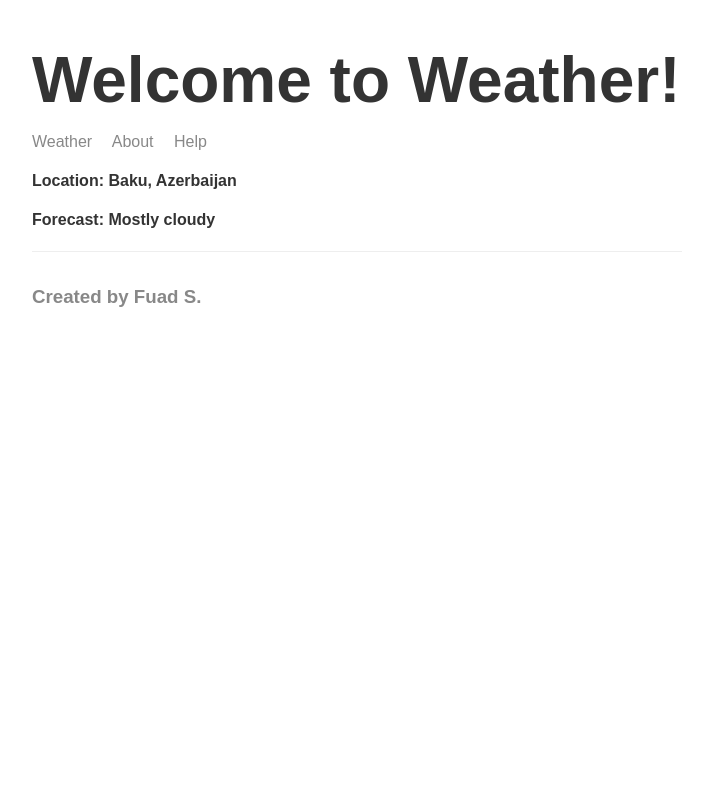
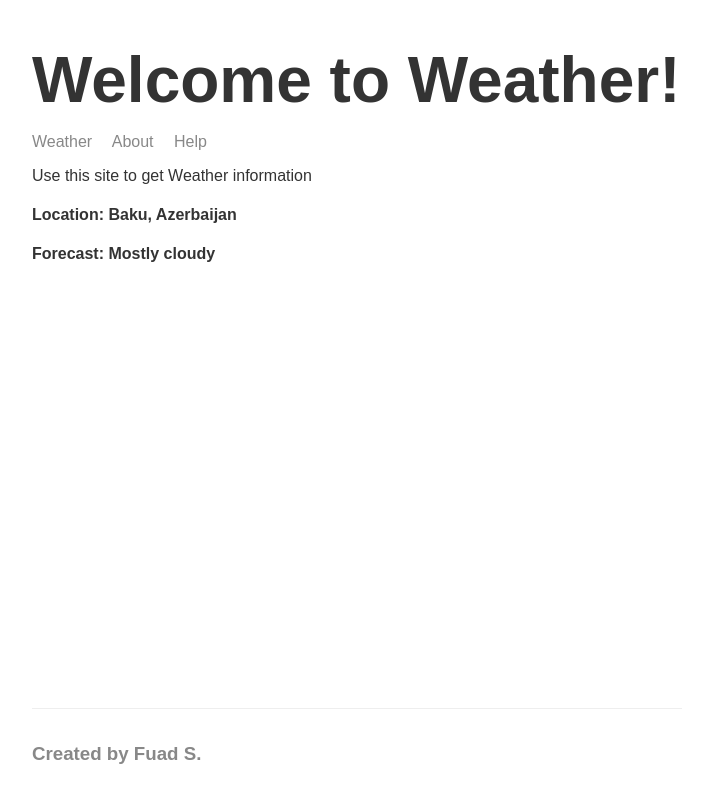
Before and after one commit to fuadsuleyman/weather_web_app, a Node server app: page / in a window 1280 px wide. Shown: the whole page, without its empty margins (283-996 px from the left). Run offline with Node 20, Linux system fonts and the light colour scheme; some libraries are stand-ins or nearby versions.

Commit message:
move footer bolow of screen

```diff
--- a/public/css/style.css
+++ b/public/css/style.css
@@ -4,6 +4,14 @@ body {
     max-width: 650px;
     margin: 0 auto;
     padding: 0 16px;
+
+    display: flex;
+    flex-direction: column;
+    min-height: 100vh;
+}
+
+.main-content {
+    flex-grow: 1;
 }
 
 footer {
--- a/templates/partials/header.hbs
+++ b/templates/partials/header.hbs
@@ -1,13 +1,3 @@
-<!DOCTYPE html>
-<html lang="en">
-<head>
-    <meta charset="UTF-8">
-    <meta http-equiv="X-UA-Compatible" content="IE=edge">
-    <meta name="viewport" content="width=device-width, initial-scale=1.0">
-    <link rel="stylesheet" href="./css/style.css">
-    <title>{{title}}</title>
-</head>
-<body>
 
 <header>
     <h1>{{header}}</h1>
--- /dev/null
+++ b/templates/partials/starting.hbs
@@ -0,0 +1,10 @@
+<!DOCTYPE html>
+<html lang="en">
+<head>
+    <meta charset="UTF-8">
+    <meta http-equiv="X-UA-Compatible" content="IE=edge">
+    <meta name="viewport" content="width=device-width, initial-scale=1.0">
+    <link rel="stylesheet" href="./css/style.css">
+    <title>{{title}}</title>
+</head>
+<body>
--- a/templates/views/404.hbs
+++ b/templates/views/404.hbs
@@ -1,3 +1,5 @@
+
+{{>starting}}
 
 {{>header}}
 
--- a/templates/views/about.hbs
+++ b/templates/views/about.hbs
@@ -1,3 +1,4 @@
+{{>starting}}
 
 {{>header}}
 
--- a/templates/views/help.hbs
+++ b/templates/views/help.hbs
@@ -1,3 +1,4 @@
+{{>starting}}
 
 {{>header}}
 
--- a/templates/views/index.hbs
+++ b/templates/views/index.hbs
@@ -1,5 +1,11 @@
+{{>starting}}
 
-{{>header}}
-    <h4>Location: {{ location }}</h4>
-    <h4>Forecast: {{ forecast }}</h4>
+
+    <div class="main-content">
+        {{>header}}
+        <p>Use this site to get Weather information</p>
+        <h4>Location: {{ location }}</h4>
+        <h4>Forecast: {{ forecast }}</h4>
+    </div>
+
 {{>footer}}
```
